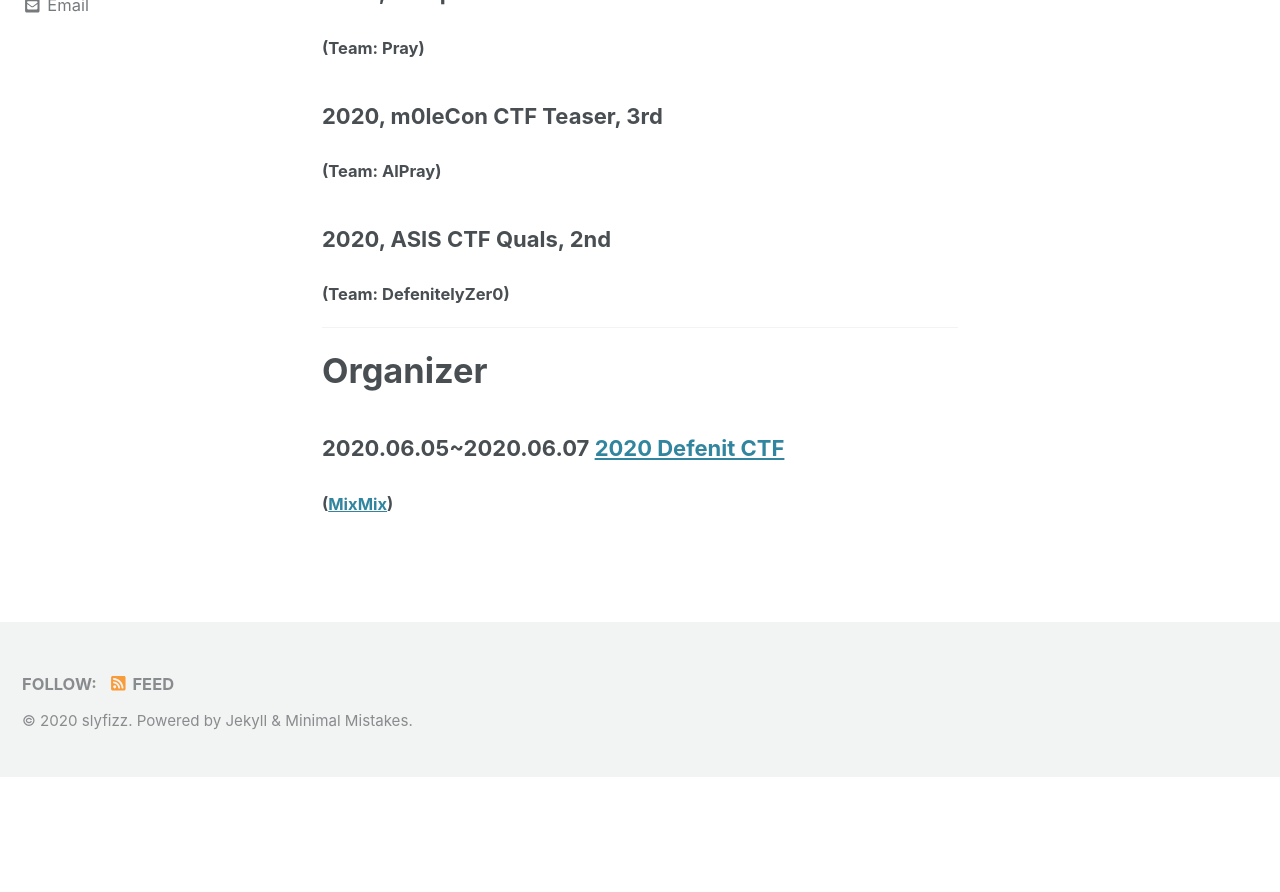
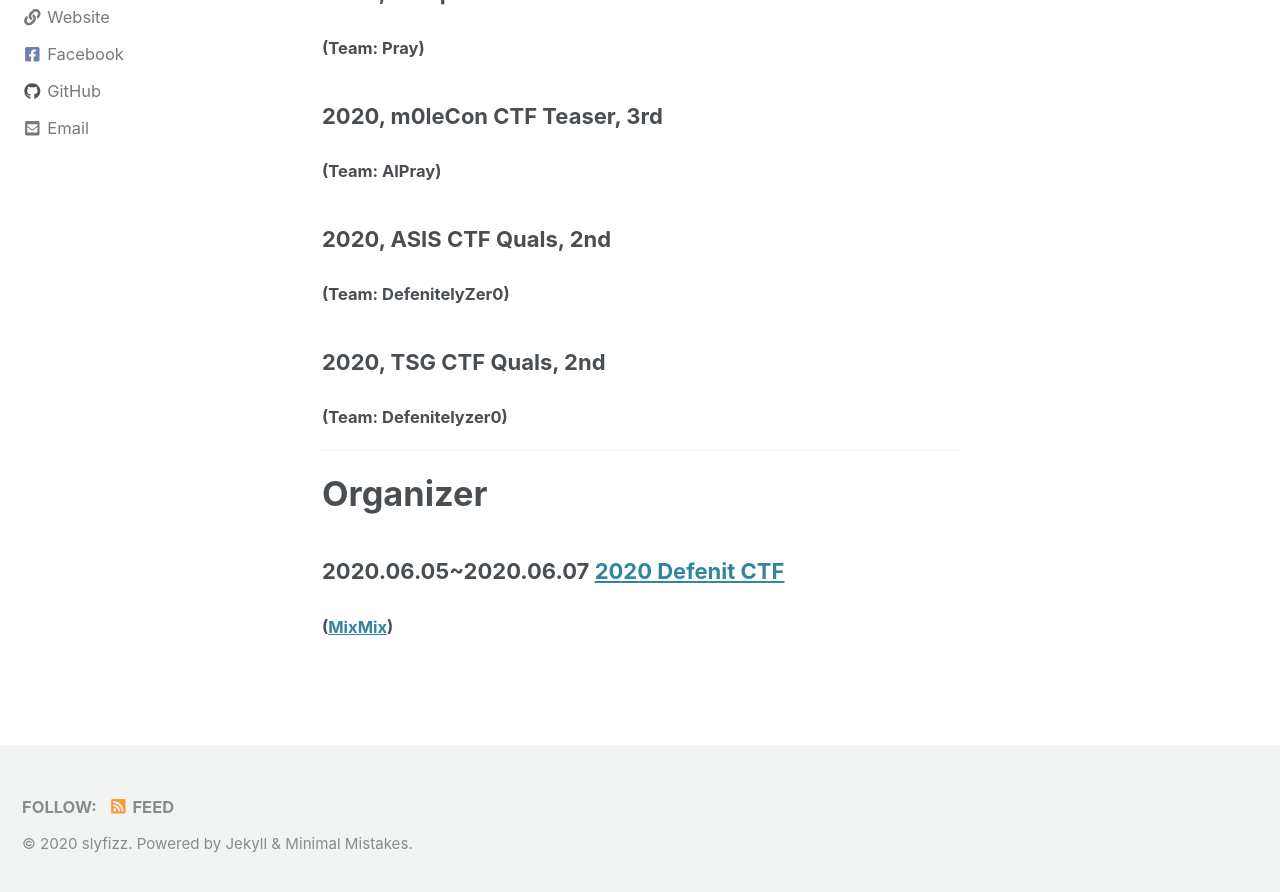
Before and after one commit to slyfizz3/slyfizz3.github.io, a Jekyll site: the page built from _pages/about.md, in a window 1280 px wide and 900 px high, scrolled down 2011 px. Shown: the top 892 px of the window. Built offline with Jekyll 4.4.1, drawn with Linux system fonts in a browser that asks for light colours; cached includes are drawn as plain includes; nearby versions of some CDN libraries; before the commit the page ends 2787 px from its top, so only the background shows below that.

Commit message:
Update about.md

```diff
--- a/_pages/about.md
+++ b/_pages/about.md
@@ -58,6 +58,8 @@ Nickname:slyfizz,rev4fun
 #### (Team: AlPray)
 ### 2020, ASIS CTF Quals, 2nd
 #### (Team: DefenitelyZer0)
+### 2020, TSG CTF Quals, 2nd
+#### (Team: Defenitelyzer0)
 
 ---
 # Organizer
```
